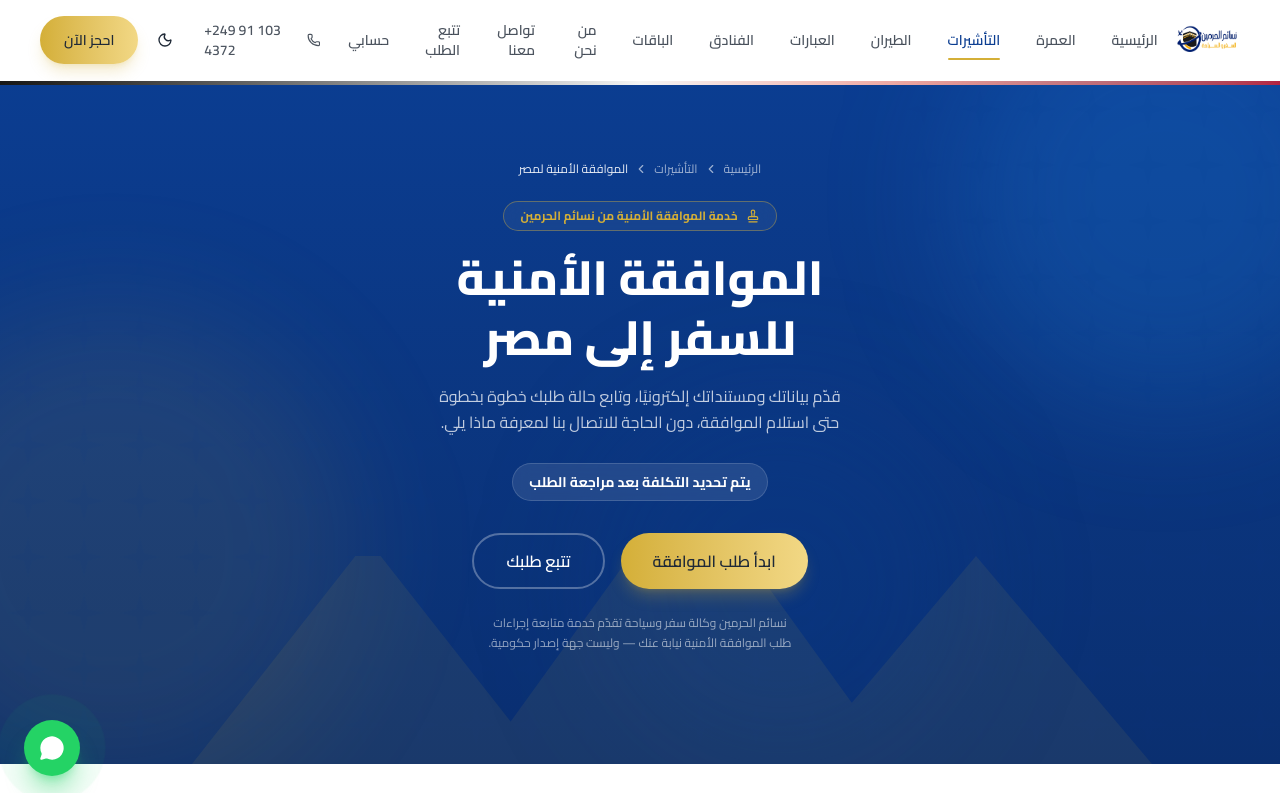
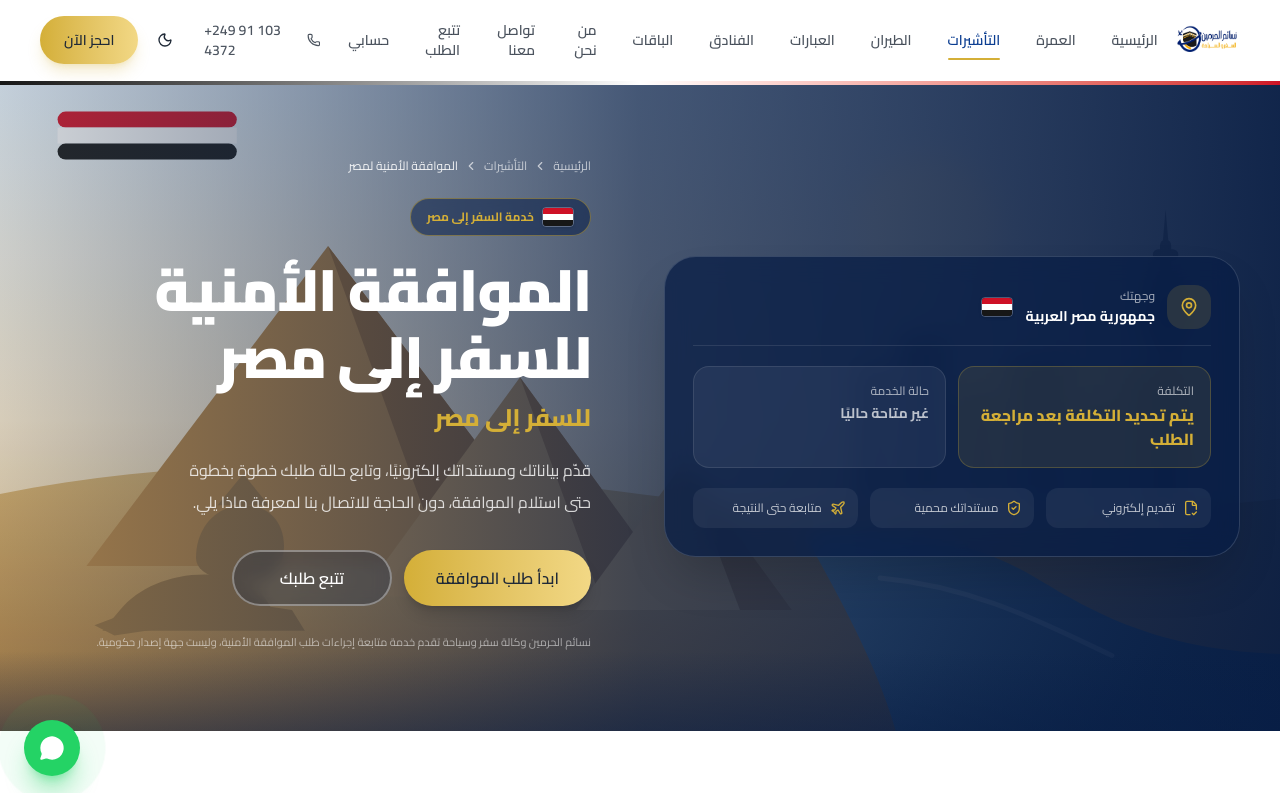
Before and after one commit to abdalhgali-cmd/nasaem-platform, a Next.js app in the folder web/: page /visas/egypt-security-approval in a window 1280 px wide. Shown: the top 793 px of the page. Built offline with nearby package versions, Linux system fonts and the light colour scheme; no server answers.

Commit message:
feat(egypt-clearance): bring Egypt visual identity into hero

```diff
--- a/web/src/components/sections/egypt-clearance-hero.tsx
+++ b/web/src/components/sections/egypt-clearance-hero.tsx
@@ -1,30 +1,26 @@
 import Link from "next/link";
-import { ChevronLeft, CircleCheck, Stamp } from "lucide-react";
+import {
+  ChevronLeft,
+  CircleCheck,
+  FileCheck2,
+  MapPin,
+  Plane,
+  ShieldCheck,
+} from "lucide-react";
 import { Container } from "@/components/container";
-import { GradientBackdrop } from "@/components/decorative/gradient-backdrop";
 import { FadeIn } from "@/components/motion/fade-in";
 import { Button } from "@/components/ui/button";
 
-// A restrained, abstract nod to Egypt — not a literal postcard illustration
-// and never the state's own symbols — kept to exactly two cues so NASAEM's
-// own Navy/Gold identity stays dominant:
-//   1. a soft triangular "pyramid horizon" silhouette (the same
-//      low-opacity, geometric-pattern technique GradientBackdrop already
-//      uses elsewhere on the site, not a new "clip-art Egypt" motif)
-//   2. a thin red/white/black accent rule — Egypt's flag colors as a color
-//      cue only, with no eagle emblem or any government insignia
-function EgyptHorizonMotif() {
+function EgyptFlagAccent() {
   return (
-    <svg
+    <span
       aria-hidden
-      viewBox="0 0 800 200"
-      preserveAspectRatio="xMidYMax slice"
-      className="pointer-events-none absolute inset-x-0 bottom-0 h-40 w-full text-accent opacity-[0.08] sm:h-52"
+      className="inline-flex h-5 w-8 flex-col overflow-hidden rounded-sm border border-white/25 shadow-sm"
     >
-      <path d="M120 200 L230 60 L340 200 Z" fill="currentColor" />
-      <path d="M300 200 L430 20 L560 200 Z" fill="currentColor" />
-      <path d="M500 200 L610 70 L720 200 Z" fill="currentColor" />
-    </svg>
+      <span className="h-1/3 bg-[#ce1126]" />
+      <span className="h-1/3 bg-white" />
+      <span className="h-1/3 bg-[#171717]" />
+    </span>
   );
 }
 
@@ -37,71 +33,126 @@ export function EgyptClearanceHero({
 }: {
   title: string;
   description: string;
-  /** Either the formatted published price (e.g. "1,500 SDG") or the fallback "يتم تحديد التكلفة بعد مراجعة الطلب" copy. */
+  /** Either the formatted published price or the safe fallback when no approved price is published. */
   priceLabel: string;
   priceSubLabel?: string | null;
-  /** True only when this VisaType actually came back from the public (active-only) catalog — never asserted otherwise. */
+  /** True only when this VisaType came back from the active public catalog. */
   isAccepting: boolean;
 }) {
   return (
-    <section className="relative isolate overflow-hidden bg-gradient-to-b from-primary to-[#0a2f70] pb-20 pt-16 text-white sm:pb-28 sm:pt-20">
+    <section className="relative isolate min-h-[680px] overflow-hidden bg-[#071d45] text-white sm:min-h-[720px] lg:min-h-[650px]">
       <div
         aria-hidden
-        className="absolute inset-x-0 top-0 h-1 bg-gradient-to-l from-[#ce1126] via-neutral-100 to-neutral-900"
+        className="absolute inset-0 bg-cover bg-[position:35%_center] sm:bg-center lg:bg-[position:left_center]"
+        style={{ backgroundImage: "url('/images/egypt-security-approval-hero.svg')" }}
       />
-      <GradientBackdrop variant="dark" />
-      <EgyptHorizonMotif />
+      <div
+        aria-hidden
+        className="absolute inset-0 bg-gradient-to-b from-[#061b42]/35 via-[#071d45]/58 to-[#061a3e]/95 lg:bg-gradient-to-l lg:from-[#061b42]/95 lg:via-[#071d45]/72 lg:to-[#071d45]/14"
+      />
+      <div aria-hidden className="absolute inset-x-0 top-0 h-1 bg-gradient-to-l from-[#ce1126] via-white to-[#171717]" />
 
-      <Container className="relative text-center">
-        <FadeIn>
-          <nav aria-label="مسار التصفح" className="flex items-center justify-center gap-1.5 text-xs text-white/60">
-            <Link href="/" className="hover:text-white">الرئيسية</Link>
+      <Container className="relative flex min-h-[680px] items-center py-14 sm:min-h-[720px] sm:py-16 lg:min-h-[650px]">
+        <div className="grid w-full items-center gap-10 lg:grid-cols-[minmax(0,1.05fr)_minmax(340px,0.95fr)]">
+          <FadeIn className="order-2 lg:order-1">
+            <div className="mx-auto max-w-xl rounded-[2rem] border border-white/15 bg-[#071d45]/74 p-5 shadow-2xl shadow-black/20 backdrop-blur-md sm:p-7 lg:mx-0">
+              <div className="flex items-center gap-3 border-b border-white/10 pb-4">
+                <span className="flex size-11 items-center justify-center rounded-2xl bg-accent/15 text-accent">
+                  <MapPin className="size-5" />
+                </span>
+                <div>
+                  <p className="text-xs font-medium text-white/60">وجهتك</p>
+                  <p className="mt-0.5 text-sm font-bold">جمهورية مصر العربية</p>
+                </div>
+                <EgyptFlagAccent />
+              </div>
+
+              <div className="mt-5 grid gap-3 sm:grid-cols-2">
+                <div className="rounded-2xl border border-accent/25 bg-accent/10 p-4">
+                  <p className="text-xs font-medium text-white/60">التكلفة</p>
+                  <p className="mt-1 text-base font-extrabold text-accent">{priceLabel}</p>
+                  {priceSubLabel ? <p className="mt-1 text-xs leading-relaxed text-white/60">{priceSubLabel}</p> : null}
+                </div>
+                <div className="rounded-2xl border border-white/10 bg-white/[0.06] p-4">
+                  <p className="text-xs font-medium text-white/60">حالة الخدمة</p>
+                  {isAccepting ? (
+                    <p className="mt-1 inline-flex items-center gap-2 text-sm font-bold text-emerald-300">
+                      <CircleCheck className="size-4" />
+                      متاحة للتقديم
+                    </p>
+                  ) : (
+                    <p className="mt-1 text-sm font-bold text-white/70">غير متاحة حاليًا</p>
+                  )}
+                </div>
+              </div>
+
+              <div className="mt-5 grid gap-3 text-xs text-white/72 sm:grid-cols-3">
+                <span className="inline-flex items-center gap-2 rounded-xl bg-white/[0.06] px-3 py-3">
+                  <FileCheck2 className="size-4 shrink-0 text-accent" />
+                  تقديم إلكتروني
+                </span>
+                <span className="inline-flex items-center gap-2 rounded-xl bg-white/[0.06] px-3 py-3">
+                  <ShieldCheck className="size-4 shrink-0 text-accent" />
+                  مستنداتك محمية
+                </span>
+                <span className="inline-flex items-center gap-2 rounded-xl bg-white/[0.06] px-3 py-3">
+                  <Plane className="size-4 shrink-0 text-accent" />
+                  متابعة حتى النتيجة
+                </span>
+              </div>
+            </div>
+          </FadeIn>
+
+          <FadeIn className="order-1 text-center lg:order-2 lg:text-start">
+            <nav
+              aria-label="مسار التصفح"
+              className="flex flex-wrap items-center justify-center gap-1.5 text-xs text-white/65 lg:justify-start"
+            >
+              <Link href="/" className="transition hover:text-white">الرئيسية</Link>
               <ChevronLeft className="size-3.5" />
-            <Link href="/visas" className="hover:text-white">التأشيرات</Link>
+              <Link href="/visas" className="transition hover:text-white">التأشيرات</Link>
               <ChevronLeft className="size-3.5" />
               <span className="text-white/90">الموافقة الأمنية لمصر</span>
             </nav>
 
-          <span className="mt-6 inline-flex items-center gap-2 rounded-full border border-accent/40 bg-white/5 px-4 py-1.5 text-xs font-bold text-accent backdrop-blur-sm">
-            <Stamp className="size-3.5" />
-            خدمة الموافقة الأمنية من نسائم الحرمين
+            <span className="mt-6 inline-flex items-center gap-2 rounded-full border border-accent/45 bg-[#071d45]/55 px-4 py-2 text-xs font-bold text-accent backdrop-blur-sm">
+              <EgyptFlagAccent />
+              خدمة السفر إلى مصر
             </span>
 
-          <h1 className="mx-auto mt-4 max-w-2xl text-balance text-3xl font-extrabold leading-tight sm:text-4xl lg:text-5xl">
+            <h1 className="mt-5 text-balance text-4xl font-black leading-[1.15] tracking-tight text-white sm:text-5xl lg:text-[3.65rem]">
               {title}
             </h1>
-          <p className="mx-auto mt-4 max-w-xl text-balance text-sm leading-relaxed text-white/75 sm:text-base">
+            <p className="mt-3 text-xl font-extrabold text-accent sm:text-2xl">للسفر إلى مصر</p>
+            <p className="mx-auto mt-5 max-w-xl text-balance text-sm leading-8 text-white/80 sm:text-base lg:mx-0">
               {description}
             </p>
 
-          <div className="mt-7 flex flex-wrap items-center justify-center gap-3">
-            <span className="inline-flex items-center gap-2 rounded-full border border-white/15 bg-white/10 px-4 py-2 text-sm font-bold backdrop-blur-sm">
-              {priceLabel}
-              {priceSubLabel ? <span className="font-normal text-white/70">— {priceSubLabel}</span> : null}
-            </span>
-            {isAccepting ? (
-              <span className="inline-flex items-center gap-2 rounded-full border border-emerald-400/30 bg-emerald-400/10 px-4 py-2 text-sm font-bold text-emerald-300">
-                <CircleCheck className="size-4" />
-                نستقبل طلبات هذه الخدمة الآن
-              </span>
-            ) : null}
-          </div>
-
-          <div className="mt-8 flex flex-wrap items-center justify-center gap-4">
-            <Button asChild variant="gold" size="lg">
+            <div className="mt-8 flex flex-col gap-3 sm:flex-row sm:justify-center lg:justify-start">
+              <Button asChild variant="gold" size="lg" className="min-w-44 shadow-lg shadow-black/15">
                 <a href="#book">ابدأ طلب الموافقة</a>
               </Button>
-            <Button asChild variant="outline" size="lg" className="border-white/30 text-white hover:border-white hover:bg-white/10">
+              <Button
+                asChild
+                variant="outline"
+                size="lg"
+                className="min-w-40 border-white/35 bg-[#071d45]/25 text-white backdrop-blur-sm hover:border-white hover:bg-white/10"
+              >
                 <Link href="/track">تتبع طلبك</Link>
               </Button>
             </div>
 
-          <p className="mx-auto mt-6 max-w-lg text-balance text-xs leading-relaxed text-white/55">
-            نسائم الحرمين وكالة سفر وسياحة تقدّم خدمة متابعة إجراءات طلب الموافقة الأمنية نيابة عنك —
-            وليست جهة إصدار حكومية.
+            <p className="mx-auto mt-6 max-w-xl text-balance text-[11px] leading-6 text-white/55 lg:mx-0">
+              نسائم الحرمين وكالة سفر وسياحة تقدم خدمة متابعة إجراءات طلب الموافقة الأمنية، وليست جهة إصدار حكومية.
             </p>
           </FadeIn>
+        </div>
       </Container>
+
+      <div
+        aria-hidden
+        className="absolute inset-x-0 bottom-0 h-20 bg-gradient-to-t from-[#071d45]/45 to-transparent"
+      />
     </section>
   );
 }
```
Lines whose indentation alone changed are shown as unchanged.
